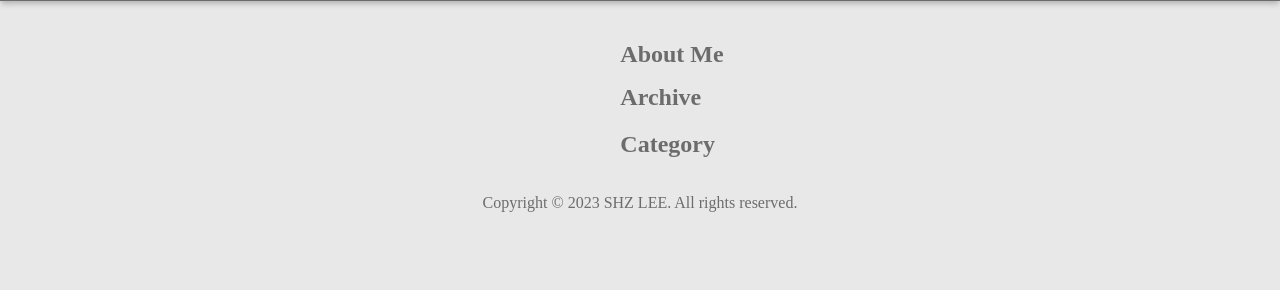
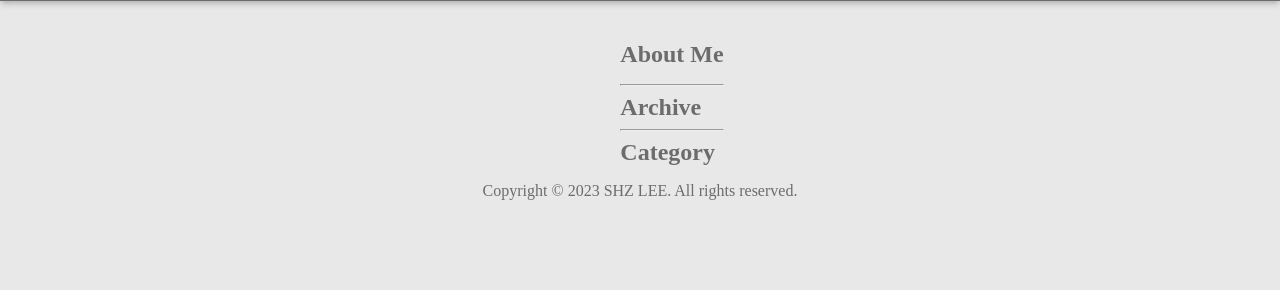
Before and after one commit to xero7689/SHZ-BLOG, a Django app: page /blog/ in a window 1280 px wide. Shown: the part 49-339 px from the top of the page. Run offline with Django 4.2, Linux system fonts and the light colour scheme; data that the repository does not hold is empty; some libraries are stand-ins or nearby versions.

Commit message:
Update: Fix category component style

```diff
--- a/blog/static/blog/style.css
+++ b/blog/static/blog/style.css
@@ -100,6 +100,24 @@ body {
 }
 
 #index-sidepanel-archive-list-wrapper li {
+    list-style-type: square;
+}
+
+
+#index-sidepanel-category {
+    max-width: 30ch;
+}
+
+#index-sidepanel-category h2{
+    margin: 0;
+}
+
+#index-sidepanel-category-list-wrapper ul {
+    line-height: 2;
+    margin: 0;
+}
+
+#index-sidepanel-category-list-wrapper li {
     list-style-type: square;
 }
 
@@ -209,8 +227,6 @@ body {
 }
 
 .tag-list-item {
-    /* list-style-type: none; */
-    /* display: inline-block; */
     font-weight: bold;
 }
 
--- a/blog/templates/blog/index.html
+++ b/blog/templates/blog/index.html
@@ -39,6 +39,7 @@
         </h2>
         <p>{{ profile.biography }}</p>
       </div>
+      <hr class="date-parameter-divier">
       <div id="index-sidepanel-archive">
         <div id="index-sidepanel-archive-header-wrapper">
           <h2>
@@ -64,6 +65,7 @@
           {% endfor %}
         </div>
       </div>
+      <hr class="date-parameter-divier">
       <div id="index-sidepanel-category">
         <div id="index-sidepanel-category-header-wrapper">
           <h2>Category</h2>
```
